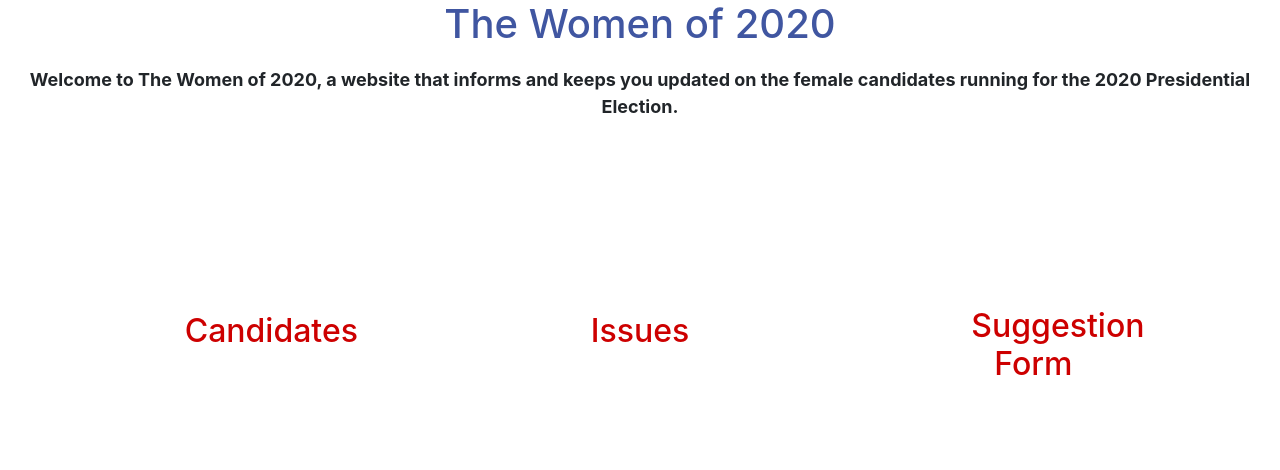
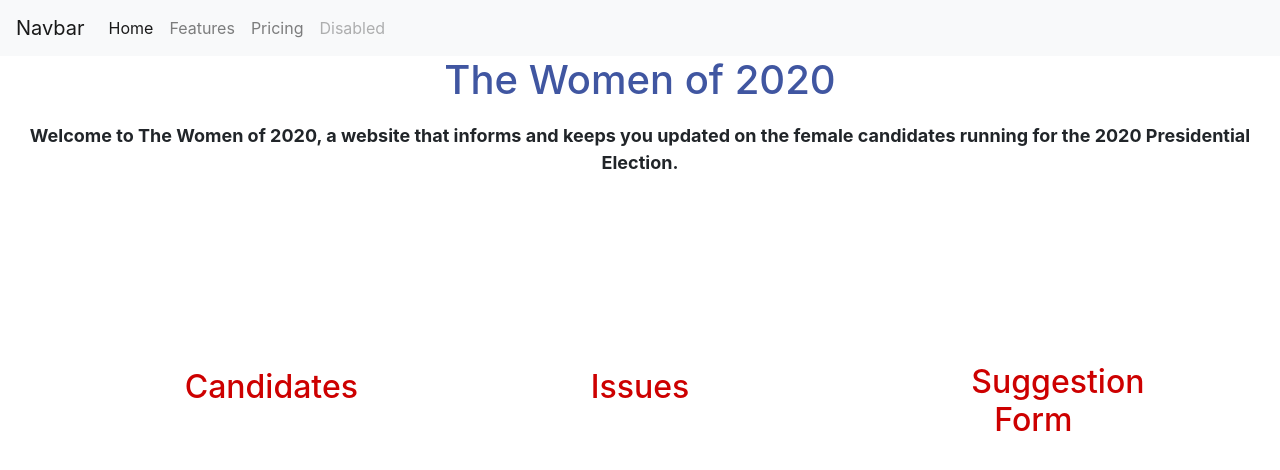
Before and after one commit to jamiemiller8/2020-presidential-candidates, a React (Create React App) app: page /landing in a window 1280 px wide. Shown: the top 470 px of the page. Built offline with nearby package versions, Linux system fonts and the light colour scheme.

Commit message:
experimenting with react bootstrap in order to make navbar

```diff
--- a/src/App.js
+++ b/src/App.js
@@ -8,6 +8,7 @@
 import Abortion from './Issue/Abortion'
 import { Route, Switch, Link} from 'react-router-dom'
 import 'bootstrap/dist/css/bootstrap.min.css';
+import Navbar from './Navbar';
 
 const candidates = [
   {
@@ -106,6 +107,9 @@
   render() {
     return (
       <div className="App">
+        <div className="nav-head">
+          <Navbar />
+        </div>
         <main>
           <Switch>
             <Route exact path='/landing/' component = {Landing}/>
--- a/src/Landing.js
+++ b/src/Landing.js
@@ -1,6 +1,7 @@
 import React, { Component } from "react";
 import { Link} from "react-router-dom";
 import "./Landing.css"
+// import {Button} from 'react-bootstrap';
 
 class Landing extends Component {
     render() {
--- /dev/null
+++ b/src/Navbar.js
@@ -0,0 +1,29 @@
+import React from 'react'
+
+function Navbar() {
+    return (
+        <nav class="navbar navbar-expand-lg navbar-light bg-light">
+        <a class="navbar-brand" href="#">Navbar</a>
+        <button class="navbar-toggler" type="button" data-toggle="collapse" data-target="#navbarNav" aria-controls="navbarNav" aria-expanded="false" aria-label="Toggle navigation">
+          <span class="navbar-toggler-icon"></span>
+        </button>
+        <div class="collapse navbar-collapse" id="navbarNav">
+          <ul class="navbar-nav">
+            <li class="nav-item active">
+              <a class="nav-link" href="#">Home <span class="sr-only">(current)</span></a>
+            </li>
+            <li class="nav-item">
+              <a class="nav-link" href="#">Features</a>
+            </li>
+            <li class="nav-item">
+              <a class="nav-link" href="#">Pricing</a>
+            </li>
+            <li class="nav-item">
+              <a class="nav-link disabled" href="#" tabindex="-1" aria-disabled="true">Disabled</a>
+            </li>
+          </ul>
+        </div>
+      </nav>
+    )
+}
+export default Navbar;
```
